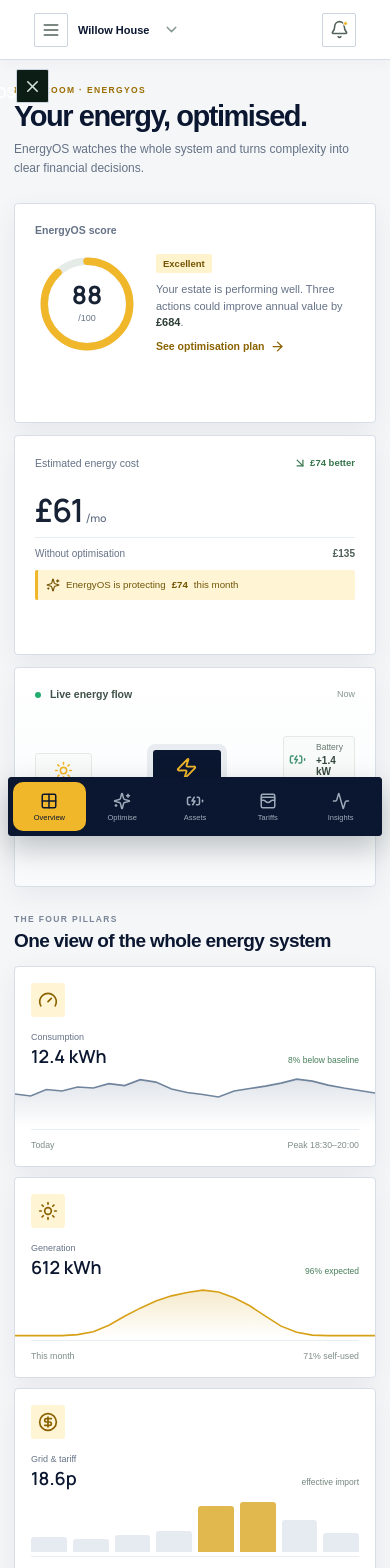
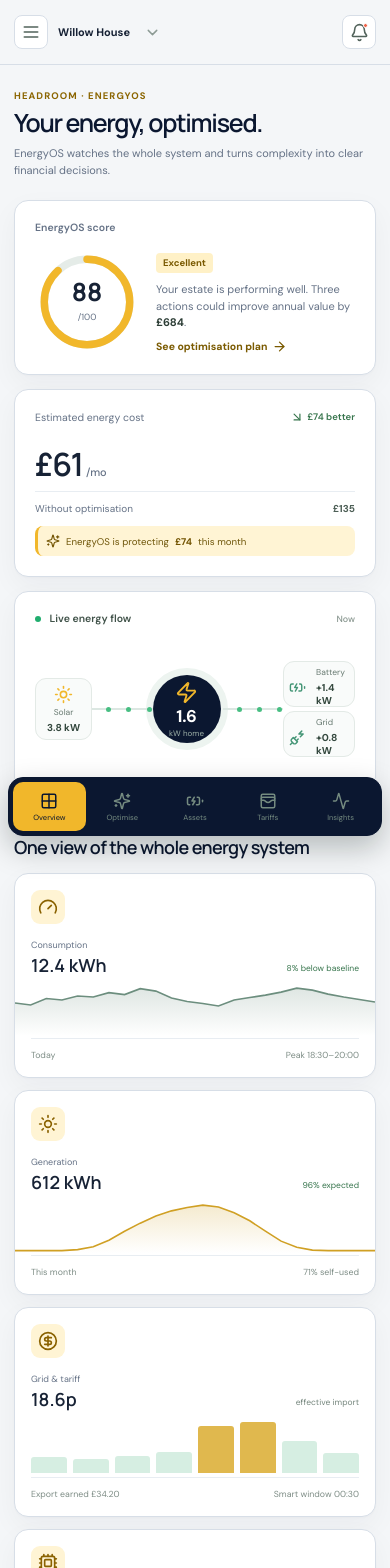
Before and after one commit to KPDoyle/Energyos-, a React (Vite) app: page / in a window 390 px wide. Shown: the top 1568 px of the page. Built offline with nearby package versions, Linux system fonts and the light colour scheme.

Commit message:
Restore EnergyOS layout with Headroom branding

```diff
--- a/src/styles.css
+++ b/src/styles.css
@@ -125,388 +125,134 @@
 
 
 /* =========================================================
-   Headroom Platform Brand System
-   Uses the live Headroom brand asset and product architecture.
+   Headroom brand layer — original EnergyOS application layout
+   Keeps the preferred left-navigation/dashboard architecture.
    ========================================================= */
 :root{
-  --headroom-navy:#0b1730;
-  --headroom-navy-2:#122545;
-  --headroom-gold:#f1b72b;
-  --headroom-gold-soft:#f7cf66;
-  --headroom-cream:#f7f5ef;
-  --headroom-bluegrey:#dfe7ef;
-  --headroom-ink:#172235;
-  --headroom-muted:#657286;
-  --headroom-line:#d7dee7;
-  --ink:var(--headroom-ink);
-  --muted:var(--headroom-muted);
+  --ink:#172235;
+  --muted:#657286;
   --muted-2:#8792a1;
-  --line:var(--headroom-line);
+  --line:#d7dee7;
   --line-soft:#e8edf2;
   --paper:#f4f6f8;
   --card:#ffffff;
-  --deep:var(--headroom-navy);
+  --deep:#0b1730;
   --green:#4f9f68;
   --green-dark:#37754d;
   --green-soft:#e9f4ec;
-  --lime:var(--headroom-gold);
-  --amber:var(--headroom-gold);
+  --lime:#f1b72b;
+  --amber:#f1b72b;
   --amber-soft:#fff5dc;
-  --shadow:0 8px 28px rgba(11,23,48,.06);
+  --shadow:0 1px 2px rgba(11,23,48,.02),0 10px 28px rgba(11,23,48,.045);
 }
-html,body{background:var(--paper)}
-body{font-family:Arial,Helvetica,sans-serif;color:var(--headroom-ink)}
-button,input{font-family:Arial,Helvetica,sans-serif}
 
-/* Headroom masthead */
-.sidebar{
-  position:fixed;
-  inset:0 0 auto 0;
-  width:auto;
-  height:86px;
-  padding:0 34px;
-  background:var(--headroom-navy);
+body{color:var(--ink);background:var(--paper)}
+.sidebar{background:var(--deep)}
+.sidebar-top{padding-bottom:24px}
+.logo-mark{display:none}
+.headroom-brand{
+  display:flex;
+  align-items:center;
+  gap:10px;
+  width:100%;
   color:white;
-  display:flex;
-  flex-direction:row;
-  align-items:center;
-  border-bottom:3px solid var(--headroom-gold);
-  z-index:60;
 }
-.sidebar-top{padding:0;margin-right:34px;display:flex;align-items:center}
-.headroom-brand{display:flex;align-items:center;gap:16px}
 .headroom-logo{
-  width:178px;
-  height:auto;
+  width:116px;
+  max-height:32px;
+  object-fit:contain;
+  object-position:left center;
   display:block;
-  object-fit:contain;
 }
 .headroom-product{
-  min-height:42px;
-  padding-left:15px;
-  border-left:1px solid rgba(255,255,255,.28);
+  min-height:31px;
+  padding-left:9px;
+  border-left:1px solid rgba(255,255,255,.24);
   display:flex;
   flex-direction:column;
   justify-content:center;
 }
 .headroom-product span{
-  font-size:8px;
+  display:block;
+  color:#9eabba;
+  font-size:7px;
   line-height:1;
   text-transform:uppercase;
-  letter-spacing:1.5px;
-  color:#aeb9ca;
-  margin-bottom:5px;
+  letter-spacing:1.1px;
+  margin-bottom:4px;
 }
 .headroom-product strong{
-  font-size:15px;
+  display:block;
+  color:#fff;
+  font-size:11px;
   line-height:1;
-  color:white;
   letter-spacing:-.2px;
 }
-.logo-mark{display:none}
-.nav{
-  display:flex;
-  flex-direction:row;
-  align-items:stretch;
-  gap:0;
-  height:86px;
+.nav-item.active svg{color:var(--lime)}
+.nav-badge{background:var(--lime);color:var(--deep)}
+.assurance-card{background:#101f3b;border-color:#203253}
+.assurance-icon{background:#172b4f;color:var(--lime)}
+.assurance-card strong{color:#eef2f7}
+.assurance-card p{color:#9cabbc}
+.avatar{background:var(--lime);color:var(--deep)}
+.profile-mini strong{color:#eef2f7}
+.profile-mini span{color:#8e9cad}
+
+.topbar{background:rgba(244,246,248,.94)}
+.property-dot{color:var(--deep)}
+.page-heading h1,.section-heading h2{color:var(--deep)}
+.eyebrow.green{color:#8b6500}
+.status-pill span{background:#4f9f68}
+.score-progress{stroke:var(--lime)}
+.score-copy .grade{
+  background:#fff1c7;
+  color:#795900;
+  border-radius:4px;
 }
-.nav-caption{display:none}
-.nav-item{
-  height:86px;
-  padding:0 14px;
-  border:0;
-  border-radius:0;
-  background:transparent;
-  color:#c7d0dd;
-  gap:8px;
-  font-size:11.5px;
-  border-bottom:3px solid transparent;
-  margin-bottom:-3px;
-}
-.nav-item:hover{background:rgba(255,255,255,.04);color:white}
-.nav-item.active{
-  background:rgba(255,255,255,.05);
-  color:white;
-  border-bottom-color:var(--headroom-gold);
-}
-.nav-item.active svg,.nav-item svg{color:var(--headroom-gold)}
-.nav-badge{
-  background:var(--headroom-gold);
-  color:var(--headroom-navy);
-  border-radius:2px;
-  font-size:9px;
-  height:18px;
-}
-.sidebar-spacer{flex:1}
-.assurance-card{display:none}
-.profile-mini{
-  border:0;
-  padding:0;
-  width:auto;
-  grid-template-columns:32px 1fr 17px;
-  color:#bfc9d6;
-}
-.avatar{
-  width:32px;height:32px;border-radius:2px;
-  background:var(--headroom-gold);
-  color:var(--headroom-navy);
-  font-weight:800;
-}
-.profile-mini strong{color:white}
-.profile-mini span{color:#9caabd}
-.main-shell{margin-left:0;padding-top:86px}
-
-/* Secondary product bar */
-.topbar{
-  height:64px;
-  padding:0 34px;
-  top:0;
-  background:#fff;
-  border-bottom:1px solid var(--headroom-line);
-  box-shadow:0 3px 14px rgba(11,23,48,.035);
-}
-.property-dot{
-  border-radius:2px;
-  border-color:#cbd4df;
-  background:#f7f9fb;
-  color:var(--headroom-navy);
-}
-.property-select strong{color:var(--headroom-navy)}
-.property-menu{
-  border-radius:3px;
-  border-color:#cbd4df;
-  box-shadow:0 16px 40px rgba(11,23,48,.13);
-}
-.property-menu button{border-radius:2px}
-.property-menu-icon{border-radius:2px;background:#eef2f6;color:var(--headroom-navy)}
-.search-button,.icon-button{
-  border-radius:2px;
-  border-color:#cbd4df;
-}
-.search-button{background:#f8fafb}
-.notification span{background:var(--headroom-gold)}
-
-/* Type hierarchy */
-.page{max-width:1440px;padding:40px 36px 72px}
-.page-heading{
-  margin-bottom:25px;
-  align-items:flex-end;
-}
-.page-heading h1{
-  font:700 34px/1.08 Arial,Helvetica,sans-serif;
-  letter-spacing:-1.45px;
-  color:var(--headroom-navy);
-}
-.page-heading p{
-  font-size:12px;
-  color:var(--headroom-muted);
-  line-height:1.55;
-  max-width:720px;
-}
-.eyebrow{
-  font-size:8.5px;
-  letter-spacing:1.35px;
-  color:#7a8697;
-}
-.eyebrow.green{color:#9b6d00}
-.status-pill,.independent-chip{
-  border-radius:2px;
-  border-color:#ccd5df;
-  color:#445369;
-}
-.status-pill span{background:#56a36f;box-shadow:0 0 0 3px #e9f5ed}
-
-/* Core surfaces */
-.card{
-  border-color:var(--headroom-line);
-  border-radius:4px;
-  box-shadow:var(--shadow);
-}
-.hero-grid{gap:12px}
-.score-card,.value-card,.live-card{min-height:220px}
-.score-progress{stroke:var(--headroom-gold)}
-.score-copy .grade{
-  border-radius:2px;
-  background:#fff3ce;
-  color:#755400;
-}
-.text-link{color:#8b6300}
+.text-link{color:#7a5a00}
 .saving-strip{
-  border-radius:2px;
   background:#fff4d4;
   color:#6f560a;
-  border-left:3px solid var(--headroom-gold);
+  border-left:3px solid var(--lime);
 }
 .saving-strip svg,.saving-strip strong{color:#725300}
-.live-card{background:linear-gradient(180deg,#fff 0%,#f8fafc 100%)}
-.flow-node{border-radius:3px}
-.flow-node svg{color:var(--headroom-gold)}
-.flow-center{
-  border-radius:3px;
-  background:var(--headroom-navy);
-  box-shadow:0 0 0 6px #e9edf2;
+.flow-center{background:var(--deep)}
+.flow-center svg{color:var(--lime)}
+.flow-node svg{color:var(--lime)}
+.pillar-icon,.action-icon,.asset-icon,.small-icon,.answer-icon{
+  background:#fff4d4;
+  color:#8a6200;
 }
-.flow-center svg{color:var(--headroom-gold)}
-.flow-lines span{background:var(--headroom-gold)}
-.flow-node.compact{border-radius:3px}
+.mini-chart.generation{color:#d0a024}
+.tariff-bars span:nth-last-child(3),.tariff-bars span:nth-last-child(4){background:#e0b84e}
+.health-assets i b,.asset-health i b,.confidence b,.health-score i b{background:#d3a629}
 
-/* Headroom product/workflow language */
-.section-heading h2{
-  color:var(--headroom-navy);
-  font:700 19px/1.2 Arial,Helvetica,sans-serif;
+.primary-button{
+  background:var(--lime);
+  border-color:var(--lime);
+  color:var(--deep);
 }
-.ghost-button{
-  border-radius:2px;
-  border-color:#ccd5df;
-  color:#425169;
-}
-.pillar-grid{gap:10px}
-.pillar-card{border-radius:4px}
-.pillar-icon,.action-icon,.asset-icon,.small-icon,.answer-icon{
-  border-radius:3px;
-  background:#fff4d4;
-  color:#8b6200;
-}
-.pillar-title>div>strong{color:var(--headroom-navy)}
-.good{color:#477f5a}
-.mini-chart.generation{color:#d7a117}
-.mini-chart.consumption{color:#71849d}
-.tariff-bars span{background:#e5ebf1}
-.tariff-bars span:nth-last-child(3),.tariff-bars span:nth-last-child(4){background:#e0b84e}
-.health-assets i b,.asset-health i b,.confidence b,.health-score i b{background:#d2a326}
+.primary-button:hover{background:#f5c64c}
+.secondary-button{border-color:#b9c5d2;color:var(--deep)}
+.segmented button.active{background:var(--deep);color:#fff}
+.decision-head>svg{color:var(--lime)}
+.decision-head span{color:#896300}
+.decision-answer{background:var(--deep)}
+.decision-answer b{color:var(--lime)}
+.toggle.on{background:var(--lime)}
+.table-row.applied{background:#fff9e8}
+.asset-row.selected{border-color:#d9ba5a;box-shadow:0 0 0 1px #efe2ad}
+.tariff-answer{border-left:4px solid var(--lime)}
+.tariff-row.best{border-color:#d9be65;box-shadow:0 0 0 1px #efe3b5}
+.best-pill{background:#fff0bc;color:#705300}
+.insight-hero h2 em{color:#8a6300}
+.leaf-stat{background:#eef3f7;color:#6d7f95}
+.opportunity-card{border-top:3px solid var(--lime)}
 
-/* Headroom calls-to-action */
-.primary-button,.secondary-button{
-  border-radius:2px;
-  text-transform:uppercase;
-  letter-spacing:.55px;
-  font-size:9px;
-  font-weight:700;
-}
-.primary-button{
-  border-color:var(--headroom-gold);
-  background:var(--headroom-gold);
-  color:var(--headroom-navy);
-}
-.primary-button:hover{background:var(--headroom-gold-soft)}
-.secondary-button{
-  border-color:var(--headroom-navy);
-  color:var(--headroom-navy);
-}
-.segmented{border-radius:2px}
-.segmented button{border-radius:1px}
-.segmented button.active{background:var(--headroom-navy);color:white}
-
-/* Optimisation */
-.optimise-summary{border-radius:4px}
-.optimise-summary strong{color:var(--headroom-navy)}
-.decision-head>svg{color:var(--headroom-gold)}
-.decision-head span{color:#8b6400}
-.decision-head h2{color:var(--headroom-navy)}
-.decision-answer{
-  border-radius:3px;
-  background:var(--headroom-navy);
-}
-.decision-answer b{color:var(--headroom-gold)}
-.toggle.on{background:var(--headroom-gold)}
-.optimise-table{border-radius:4px}
-.table-row button{border-radius:2px}
-.table-row.applied{background:#fff9e8}
-
-/* Asset operations */
-.asset-row,.asset-detail{border-radius:4px}
-.asset-row.selected{
-  border-color:#d8b64e;
-  box-shadow:inset 4px 0 0 var(--headroom-gold);
-}
-.asset-status{border-radius:2px}
-.warranty-card{border-radius:3px}
-
-/* Tariffs */
-.tariff-answer{
-  border-left:4px solid var(--headroom-gold);
-}
-.tariff-row.best{
-  border-color:#dbc05f;
-  box-shadow:inset 4px 0 0 var(--headroom-gold);
-}
-.current-pill,.best-pill{border-radius:2px}
-.best-pill{background:#fff0bc;color:#6d5100}
-.assumptions{border-radius:4px}
-
-/* Insights & installer */
-.insight-hero h2,.metric-panel>strong,.fleet-kpis strong,.opportunity-card h2,.opportunity-card>strong{
-  color:var(--headroom-navy);
-}
-.leaf-stat{border-radius:3px;background:#eef3f7;color:#687b93}
-.insight-list i{border-radius:3px;background:#fff4d4;color:#8b6200}
-.opportunity-card{border-top:3px solid var(--headroom-gold)}
-.fleet-table,.opportunity-card,.service-card{border-radius:4px}
-
-/* Footer-like suite cue on large screens */
-.page:after{
-  content:"HEADROOM · THE OPERATING SYSTEM FOR RENEWABLE DEPLOYMENT";
-  display:block;
-  margin-top:56px;
-  padding-top:16px;
-  border-top:1px solid #d9e0e8;
-  color:#8a95a5;
-  font-size:8px;
-  letter-spacing:1.35px;
-}
-
-/* Mobile */
-@media(max-width:1180px){
-  .sidebar{padding:0 18px}
-  .headroom-logo{width:150px}
-  .headroom-product{display:none}
-  .sidebar-top{margin-right:18px}
-  .nav-item{padding:0 10px;font-size:10.5px}
-  .profile-mini>div:not(.avatar){display:none}
-}
 @media(max-width:900px){
-  .sidebar{
-    inset:0 auto 0 0;
-    width:278px;height:100vh;
-    padding:20px 16px;
-    flex-direction:column;
-    align-items:stretch;
-    border-right:3px solid var(--headroom-gold);
-    border-bottom:0;
-    transform:translateX(-100%);
-  }
-  .sidebar.open{transform:translateX(0)}
-  .sidebar-top{margin:0 0 22px;padding:0}
-  .headroom-logo{width:176px}
-  .headroom-product{display:flex}
-  .nav{height:auto;flex-direction:column;align-items:stretch}
-  .nav-item{
-    height:46px;
-    margin:0;
-    border-bottom:1px solid rgba(255,255,255,.1);
-  }
-  .nav-item.active{
-    border-bottom-color:rgba(255,255,255,.1);
-    border-left:3px solid var(--headroom-gold);
-  }
-  .profile-mini{margin-top:auto;padding-top:16px;border-top:1px solid rgba(255,255,255,.16)}
-  .profile-mini>div:not(.avatar){display:block}
-  .main-shell{padding-top:0}
-  .menu-button{display:grid}
+  .headroom-logo{width:112px}
 }
 @media(max-width:650px){
-  .topbar{height:60px}
-  .page{padding:25px 14px 84px}
-  .page-heading h1{font-size:29px}
-  .mobile-nav{
-    background:var(--headroom-navy);
-    border-radius:3px;
-    border-color:var(--headroom-navy);
-  }
-  .mobile-nav button{color:#9eabba}
-  .mobile-nav button.active{
-    background:var(--headroom-gold);
-    color:var(--headroom-navy);
-  }
+  .mobile-nav{background:var(--deep);border-color:var(--deep)}
+  .mobile-nav button.active{background:var(--lime);color:var(--deep)}
 }
```
